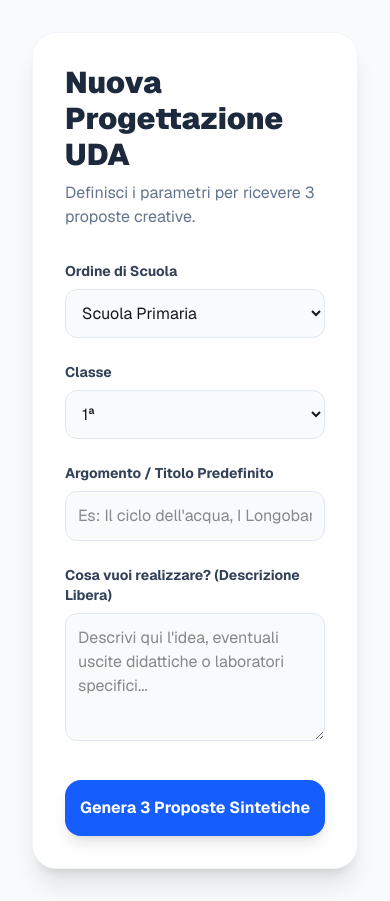
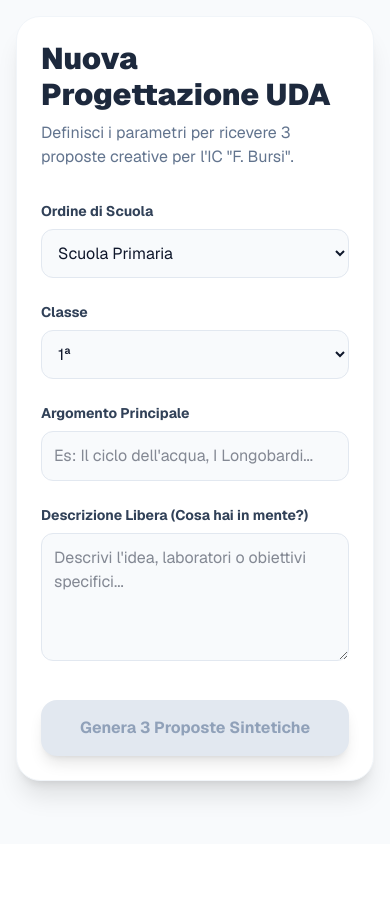
Before and after one commit to armandocastrilli-glitch/generatore-uda, a Next.js app: page / in a window 390 px wide. After the commit the page ends 844 px from the top, so only its background shows below. Built offline with nearby package versions, Linux system fonts and the light colour scheme.

Commit message:
Update page.tsx

```diff
--- a/app/page.tsx
+++ b/app/page.tsx
@@ -11,54 +11,59 @@ export default function GeneratoreUDA() {
 
   const handleGeneraProposte = async () => {
     setLoading(true);
+    setProposte([]); // Pulisce le proposte precedenti
     try {
       const res = await fetch("/api/generatore-uda", {
         method: "POST",
+        headers: { "Content-Type": "application/json" },
         body: JSON.stringify({
           titolo,
           scuola,
           classe,
-          descrizioneLibera,
-          tipoRichiesta: "PROPOSTE_SINTETICHE" // Specifichiamo che vogliamo le 3 bozze
+          descrizioneLibera
         }),
       });
-      const data = await response.json();
-      // Supponiamo che l'AI ci restituisca un array di 3 stringhe o un testo diviso
-      setProposte(data.proposte);
+
+      const data = await res.json();
+
+      if (data.proposte && Array.isArray(data.proposte)) {
+        setProposte(data.proposte);
+      } else {
+        alert("Errore: il server non ha inviato il formato corretto.");
+      }
     } catch (err) {
-      alert("Errore nella generazione");
+      console.error(err);
+      alert("Errore di connessione durante la generazione.");
     } finally {
       setLoading(false);
     }
   };
 
   return (
-    <main className="min-h-screen bg-slate-50 p-8 font-sans">
-      <div className="max-w-4xl mx-auto bg-white rounded-3xl shadow-xl p-8 border border-slate-100">
+    <main className="min-h-screen bg-slate-50 p-4 md:p-8 font-sans text-slate-900">
+      <div className="max-w-4xl mx-auto bg-white rounded-3xl shadow-xl p-6 md:p-8 border border-slate-100">
         <h1 className="text-3xl font-black text-slate-800 mb-2">Nuova Progettazione UDA</h1>
-        <p className="text-slate-500 mb-8">Definisci i parametri per ricevere 3 proposte creative.</p>
+        <p className="text-slate-500 mb-8">Definisci i parametri per ricevere 3 proposte creative per l'IC "F. Bursi".</p>
 
         <div className="grid grid-cols-1 md:grid-cols-2 gap-6 mb-6">
-          {/* SELETTORE SCUOLA */}
           <div>
             <label className="block text-sm font-bold text-slate-700 mb-2">Ordine di Scuola</label>
             <select
               value={scuola}
               onChange={(e) => { setScuola(e.target.value); setClasse("1"); }}
-              className="w-full p-3 bg-slate-50 border border-slate-200 rounded-xl focus:ring-2 focus:ring-blue-500 outline-none"
+              className="w-full p-3 bg-slate-50 border border-slate-200 rounded-xl focus:ring-2 focus:ring-blue-500 outline-none transition-all"
             >
               <option value="primaria">Scuola Primaria</option>
               <option value="secondaria">Secondaria I Grado</option>
             </select>
           </div>
 
-          {/* CLASSE DINAMICA */}
           <div>
             <label className="block text-sm font-bold text-slate-700 mb-2">Classe</label>
             <select
               value={classe}
               onChange={(e) => setClasse(e.target.value)}
-              className="w-full p-3 bg-slate-50 border border-slate-200 rounded-xl focus:ring-2 focus:ring-blue-500 outline-none"
+              className="w-full p-3 bg-slate-50 border border-slate-200 rounded-xl focus:ring-2 focus:ring-blue-500 outline-none transition-all"
             >
               {[...Array(scuola === "primaria" ? 5 : 3)].map((_, i) => (
                 <option key={i + 1} value={i + 1}>{i + 1}ª</option>
@@ -67,26 +72,25 @@ export default function GeneratoreUDA() {
           </div>
         </div>
 
-        {/* TITOLO E DESCRIZIONE */}
         <div className="space-y-6">
           <div>
-            <label className="block text-sm font-bold text-slate-700 mb-2">Argomento / Titolo Predefinito</label>
+            <label className="block text-sm font-bold text-slate-700 mb-2">Argomento Principale</label>
             <input
               type="text"
               value={titolo}
               onChange={(e) => setTitolo(e.target.value)}
               placeholder="Es: Il ciclo dell'acqua, I Longobardi..."
-              className="w-full p-3 bg-slate-50 border border-slate-200 rounded-xl outline-none"
+              className="w-full p-3 bg-slate-50 border border-slate-200 rounded-xl outline-none focus:ring-2 focus:ring-blue-500"
             />
           </div>
 
           <div>
-            <label className="block text-sm font-bold text-slate-700 mb-2">Cosa vuoi realizzare? (Descrizione Libera)</label>
+            <label className="block text-sm font-bold text-slate-700 mb-2">Descrizione Libera (Cosa hai in mente?)</label>
             <textarea
               value={descrizioneLibera}
               onChange={(e) => setDescrizioneLibera(e.target.value)}
-              placeholder="Descrivi qui l'idea, eventuali uscite didattiche o laboratori specifici..."
-              className="w-full p-3 bg-slate-50 border border-slate-200 rounded-xl h-32 outline-none"
+              placeholder="Descrivi l'idea, laboratori o obiettivi specifici..."
+              className="w-full p-3 bg-slate-50 border border-slate-200 rounded-xl h-32 outline-none focus:ring-2 focus:ring-blue-500"
             />
           </div>
         </div>
@@ -94,22 +98,24 @@ export default function GeneratoreUDA() {
         <button
           onClick={handleGeneraProposte}
           disabled={loading || !titolo}
-          className="w-full mt-8 bg-blue-600 hover:bg-blue-700 text-white font-bold py-4 rounded-2xl transition-all shadow-lg"
+          className={`w-full mt-8 font-bold py-4 rounded-2xl transition-all shadow-lg active:scale-95 ${
+            loading || !titolo ? "bg-slate-200 text-slate-400" : "bg-blue-600 hover:bg-blue-700 text-white shadow-blue-200"
+          }`}
         >
-          {loading ? "Elaborazione idee..." : "Genera 3 Proposte Sintetiche"}
+          {loading ? "Elaborazione delle 3 proposte..." : "Genera 3 Proposte Sintetiche"}
         </button>
 
-        {/* AREA RISULTATI (3 BOX) */}
+        {/* AREA RISULTATI */}
         {proposte.length > 0 && (
-          <div className="mt-10 grid grid-cols-1 gap-6">
-            <h2 className="text-xl font-bold text-slate-800">Scegli la base da sviluppare:</h2>
+          <div className="mt-10 grid grid-cols-1 gap-6 animate-in fade-in slide-in-from-bottom-4 duration-500">
+            <h2 className="text-xl font-bold text-slate-800 border-l-4 border-blue-600 pl-4">Scegli la base da sviluppare:</h2>
             {proposte.map((p, idx) => (
-              <div key={idx} className="p-6 border-2 border-slate-100 rounded-2xl bg-blue-50/50 hover:border-blue-200 transition-colors">
+              <div key={idx} className="p-6 border border-slate-100 rounded-2xl bg-gradient-to-br from-blue-50 to-white hover:border-blue-300 transition-all shadow-sm group">
                 <div className="flex justify-between items-start mb-4">
-                  <span className="bg-blue-600 text-white text-xs font-black px-3 py-1 rounded-full uppercase">Proposta {idx + 1}</span>
-                  <button className="text-blue-600 text-sm font-bold">Sviluppa questa →</button>
+                  <span className="bg-blue-600 text-white text-xs font-black px-3 py-1 rounded-full uppercase tracking-wider">Opzione {idx + 1}</span>
+                  <button className="text-blue-600 text-sm font-bold group-hover:underline">Sviluppa questa UDA →</button>
                 </div>
-                <div className="prose prose-slate max-w-none">{p}</div>
+                <div className="text-slate-700 leading-relaxed whitespace-pre-wrap">{p}</div>
               </div>
             ))}
           </div>
```
